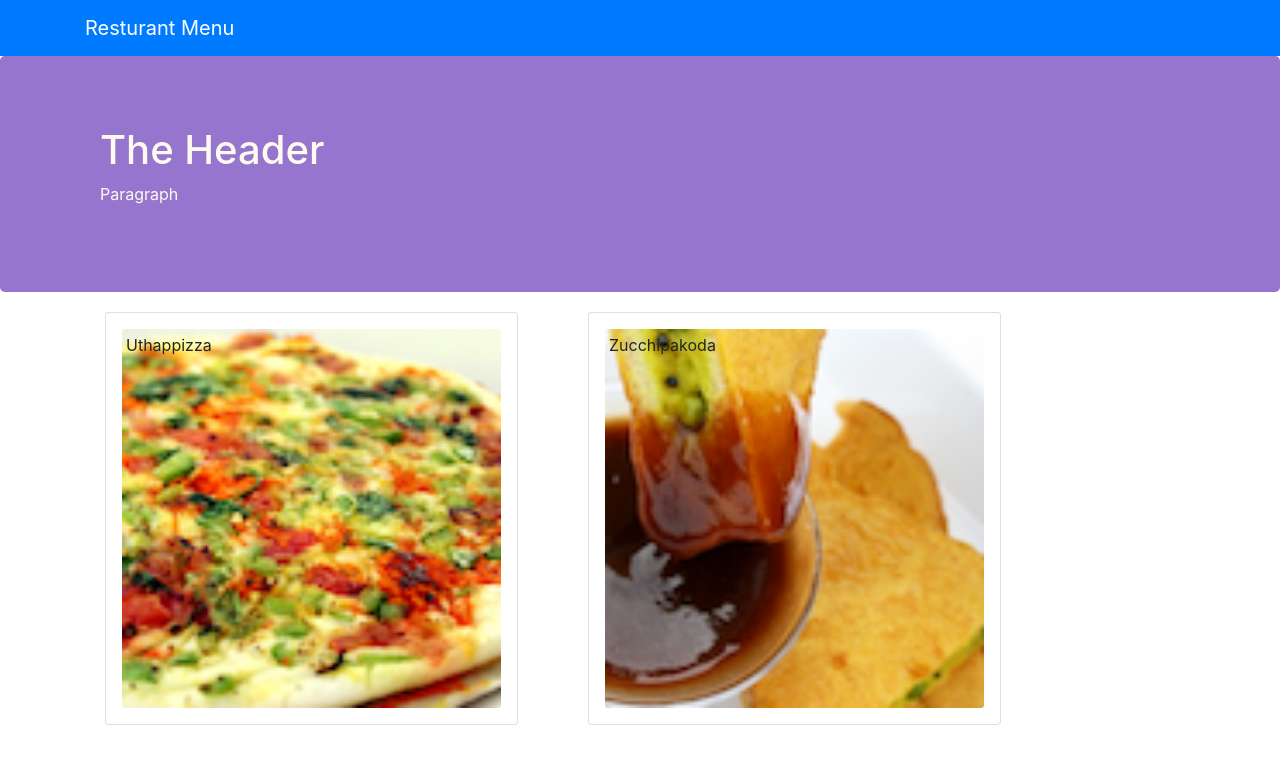
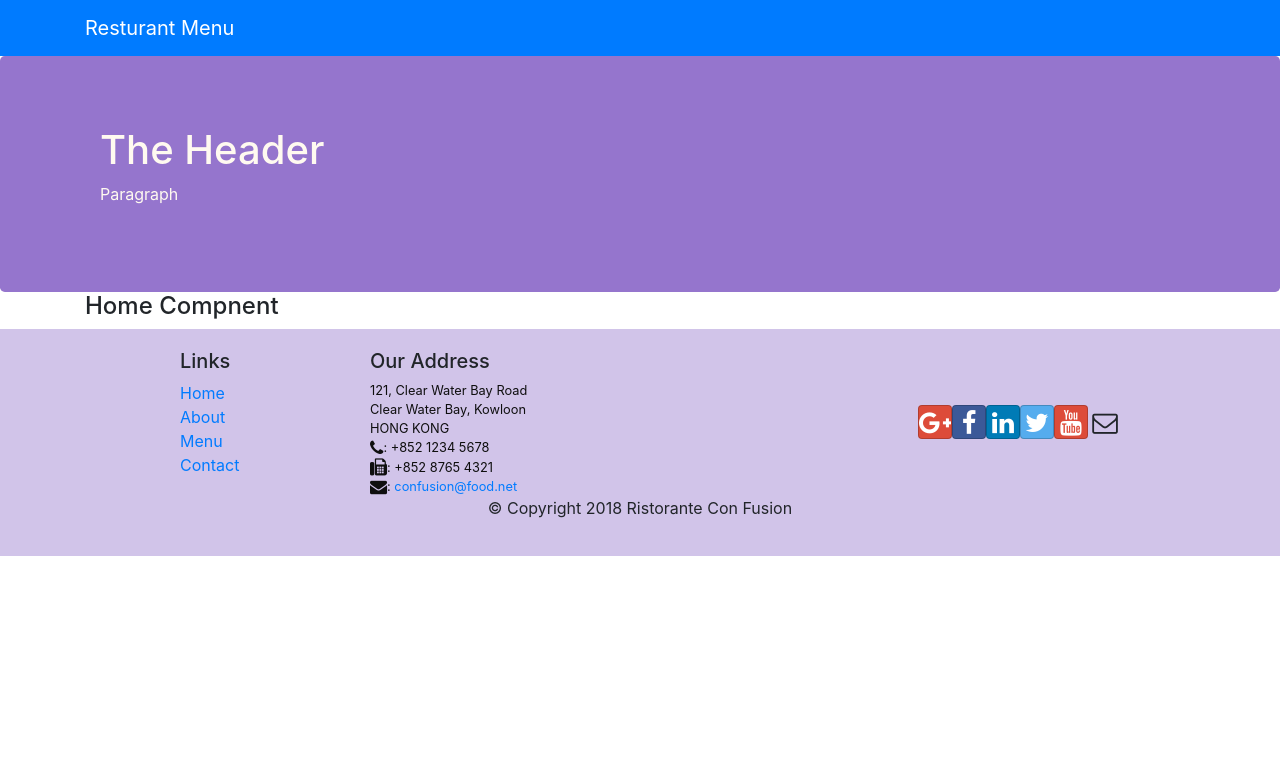
Before and after one commit to yossef-khaled/Menu-App, a React (Create React App) app: page /home in a window 1280 px wide. Shown: the top 763 px of the page. Built offline with nearby package versions, Linux system fonts and the light colour scheme.

Commit message:
Use react router.

```diff
--- a/src/Components/MainComponent.jsx
+++ b/src/Components/MainComponent.jsx
@@ -1,8 +1,10 @@
 import React, {Component} from 'react';
+import Home from './HomeComponent';
 import Menu from './MenuComponent';
 import Header from './HeaderComponent';
 import Footer from './FooterComponent';
 import { DISHES } from '../Shared/dishes';
+import { Switch, Route, Redirect } from 'react-router-dom';
 
 class Main extends Component {
 
@@ -15,16 +17,22 @@ class Main extends Component {
     };
   }
 
+  render() {
 
-  onDishSelect = (dishID) => {
-    this.setState({selectedDish: dishID});
-  }
+    const HomePage = () => {
+      return (
+        <Home />
+      );
+    }
 
-  render() {
     return (
     <div>
       <Header />
-      <Menu dishes={this.state.dishes} selectedDish={this.state.selectedDish} onClick={(dishID) => this.onDishSelect(dishID)}/>
+      <Switch>
+        <Route path="/home" component={HomePage} />
+        <Route exact path="/menu" component={() => <Menu dishes={this.state.dishes}/>}/>
+        <Redirect to="/home"/>
+      </Switch>
       <Footer />
     </div>
      );
```
